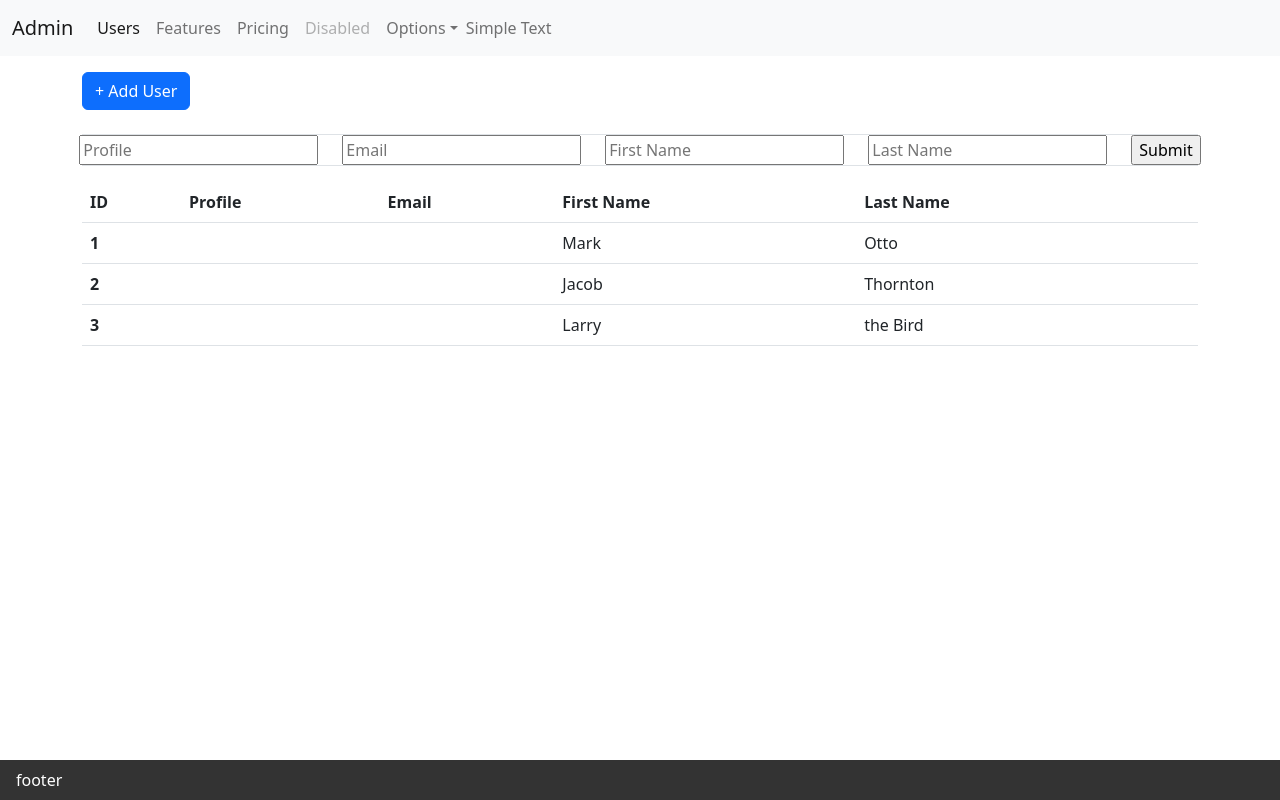
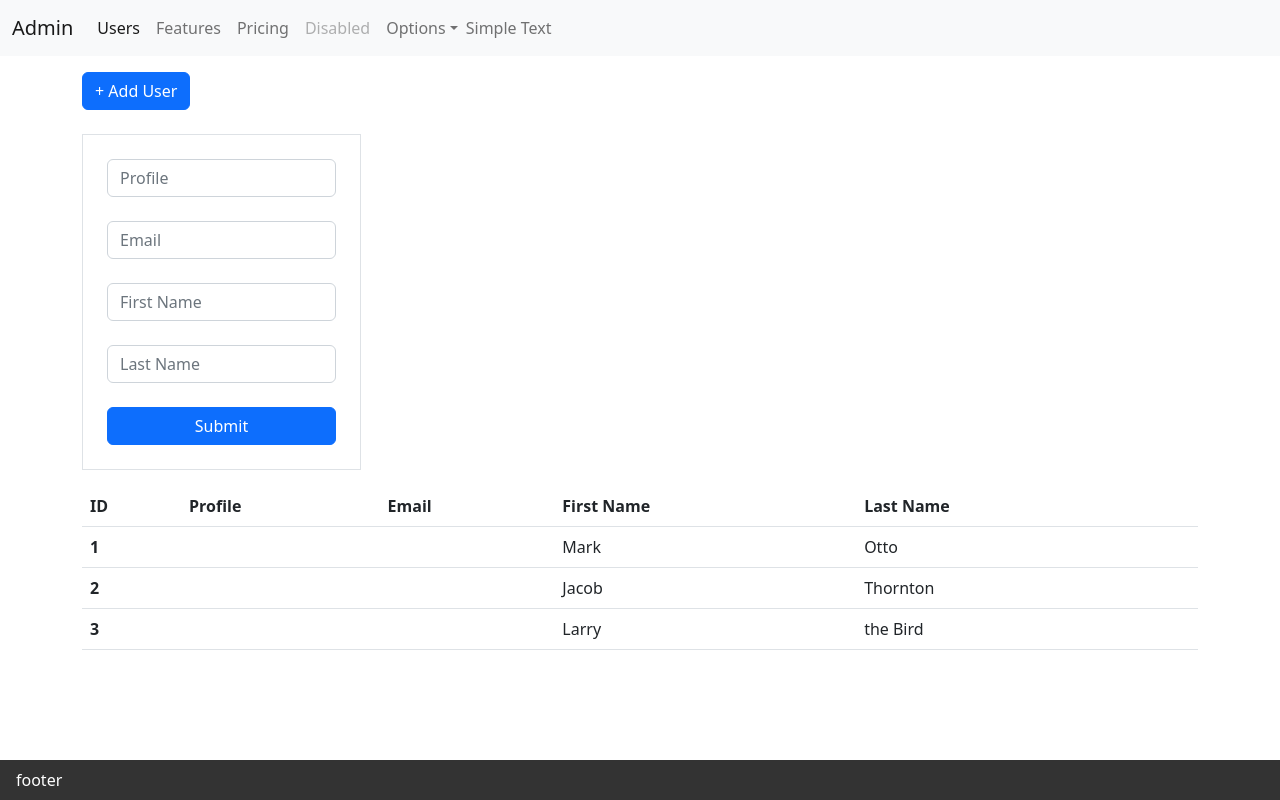
Before and after one commit to lakansantos/lakansantos-coding-interview-Ithinkweb, a React (Create React App) app: page /users in a window 1280 px wide. Both pictures are taken after a click on the button "+ Add User". Built offline with nearby package versions, Linux system fonts and the light colour scheme.

Commit message:
added form validation

```diff
--- /dev/null
+++ b/src/views/users/AddUser.js
@@ -0,0 +1,97 @@
+import { useState } from 'react'
+import {Button} from 'reactstrap'
+
+function AddUser () {
+
+    const [profile, setProfile] = useState('')
+    const [profileError, setProfileError] = useState('')
+    const [email, setEmail] = useState('')
+    const [emailError, setEmailError] = useState('')
+    const [firstName, setFirstName] = useState('')
+    const [firstNameError, setFirstNameError] = useState('')
+    const [lastName, setLastName] = useState('')
+    const [lastNameError, setLastNameError] = useState('')
+
+    const handleSubmit = (e) => {
+        e.preventDefault()
+
+        if(profile === '') {
+            setProfileError('Profile is required!')
+        } else {
+            setProfileError('')
+        }
+
+        if(email === '') {
+            setEmailError('Email is required!')
+        } else if (!/\S+@\S+\.\S+/.test(email)){
+            setEmailError('Invalid email address');
+        } else {
+            setEmailError('')
+        }
+
+
+        if(firstName === '') {
+            setFirstNameError('First Name is required!')
+        } else {
+            setFirstNameError('')
+        }
+
+        if(lastName === '') {
+            setLastNameError('Last Name is required!')
+        } else {
+            setLastNameError('')
+        }
+    }
+
+    return(
+
+        <form className='d-flex flex-row justify-content-between align-items-center gap-4 border mt-4 p-4'
+        style={{
+            width: '25%'
+        }}
+        onSubmit={handleSubmit}
+        >
+            <div className='input-field d-flex gap-4 justify-content-between flex-column w-100 needs-validation'>
+                <div className='w-100'>
+                    <input type={'text'} placeholder={'Profile'}  className={profileError ? 'border-danger form-control' : 'w-100 form-control'} onChange={e => setProfile(e.target.value)} />
+                   {profileError &&
+                     <div>
+                            <span className='text-danger text-center'>{profileError}</span>
+                     </div>
+                   }
+                </div>
+
+                <div>
+                    <input type={'email'} placeholder={'Email'}   className={emailError ? 'border-danger form-control' : 'w-100 form-control'}  onChange={e => setEmail(e.target.value)} />
+                    {emailError &&
+                     <div>
+                            <span className='text-danger text-center'>{emailError}</span>
+                     </div>
+                   }
+                </div>
+                <div>
+                    <input type={'text'} placeholder={'First Name'}   className={firstNameError ? 'border-danger form-control' : 'w-100 form-control'}  onChange={e => setFirstName(e.target.value)} />
+                    {firstNameError &&
+                     <div>
+                            <span className='text-danger text-center'>{firstNameError}</span>
+                     </div>
+                   }
+                </div>
+                <div>
+                    <input type={'text'} placeholder={'Last Name'}  className={lastNameError ? 'border-danger form-control' : 'w-100 form-control'} onChange={e => setLastName(e.target.value)} />
+                    {lastNameError &&
+                     <div>
+                            <span className='text-danger text-center'>{lastNameError}</span>
+                     </div>
+                   }
+                </div>
+
+                <Button color='primary'>Submit</Button>
+            </div>
+
+        </form>
+    )
+}
+
+
+export default AddUser;
--- a/src/views/users/FormTemplate.js
+++ /dev/null
@@ -1,25 +0,0 @@
-import {Form} from 'reactstrap'
-
-function FormTemplate () {
-
-    return(
-
-        <Form className='d-flex flex-row justify-content-center align-items-center gap-4 border mt-4' style={{
-            width: '100%'
-        }}>
-            <div className='input-field d-flex gap-4'>
-                <input type={'text'} placeholder={'Profile'}></input>
-                <input type={'email'} placeholder={'Email'}></input>
-                <input type={'text'} placeholder={'First Name'}></input>
-                <input type={'text'} placeholder={'Last Name'}></input>
-            </div>
-
-            <div className='button-area'>
-                <input type={'submit'}></input>
-            </div>
-        </Form>
-    )
-}
-
-
-export default FormTemplate;
--- a/src/views/users/index.js
+++ b/src/views/users/index.js
@@ -1,6 +1,6 @@
 import React, { useState } from 'react';
 import {Container, Table, Button} from 'reactstrap';
-import FormTemplate from './FormTemplate'
+import AddUser from './AddUser'
 
 function Index() {
 
@@ -13,7 +13,7 @@ function Index() {
 			</div>
 
 			{toggleForm &&
-				<FormTemplate />
+				<AddUser />
 			}
 
 			<Table className='mt-3'>
```
